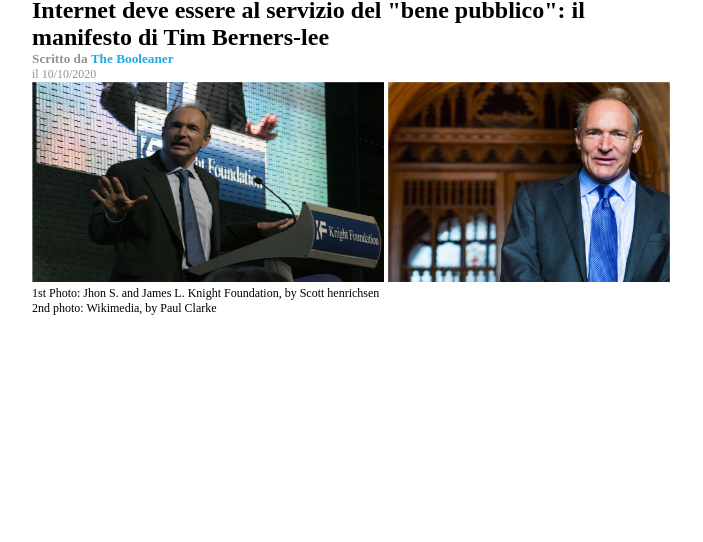
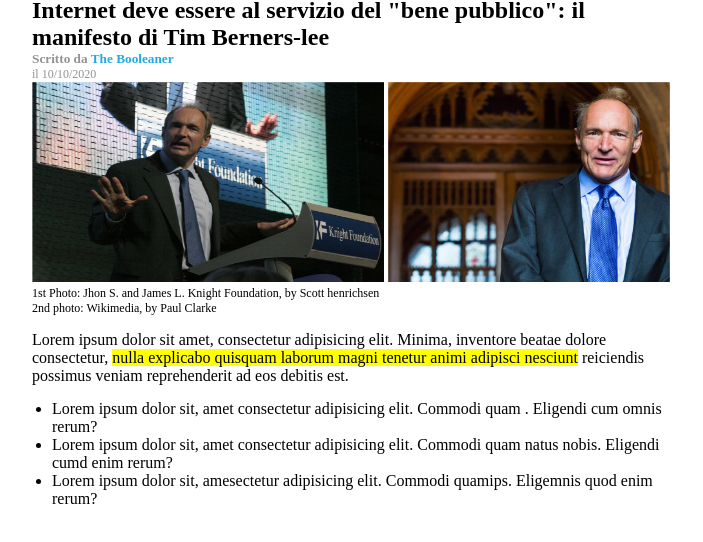
Before and after one commit to DanieleCascio-dev/html-css-booleaner, a plain HTML site: page index.html in a window 1280 px wide. Shown: the part 98-640 px from the top of the page, without its empty margins (288-991 px from the left). Drawn offline with Linux system fonts and the light colour scheme.

Commit message:
add: paragraph section

```diff
--- a/css/style.css
+++ b/css/style.css
@@ -73,5 +73,13 @@ h1 {
   font-size: 12px;
 }
 /* /Photo section */
+/* Paragraph section */
 
+.bg-yellow {
+  background-color: yellow;
+}
+.paragraph-list {
+  padding-left: 20px;
+}
+/* /Paragraph section */
 /* /MAIN */
--- a/index.html
+++ b/index.html
@@ -32,7 +32,7 @@
         </section>
         <!-- /title section -->
         <!-- Photo section -->
-        <section>
+        <section class="mrg-btm">
           <div class="img-container">
             <img class="tim-img-1" src="img/tim-1.jpg" alt="" />
             <img class="tim-img-2" src="img/tim-2.jpg" alt="" />
@@ -44,6 +44,33 @@
           <p class="text-small">2nd photo: Wikimedia, by Paul Clarke</p>
         </section>
         <!-- /Photo section -->
+        <!-- Paragraph section -->
+        <section>
+          <p class="mrg-btm">
+            Lorem ipsum dolor sit amet, consectetur adipisicing elit. Minima,
+            inventore beatae dolore consectetur,
+            <span class="bg-yellow"
+              >nulla explicabo quisquam laborum magni tenetur animi adipisci
+              nesciunt</span
+            >
+            reiciendis possimus veniam reprehenderit ad eos debitis est.
+          </p>
+          <ul class="paragraph-list">
+            <li>
+              Lorem ipsum dolor sit, amet consectetur adipisicing elit. Commodi
+              quam . Eligendi cum omnis rerum?
+            </li>
+            <li>
+              Lorem ipsum dolor sit, amet consectetur adipisicing elit. Commodi
+              quam natus nobis. Eligendi cumd enim rerum?
+            </li>
+            <li>
+              Lorem ipsum dolor sit, amesectetur adipisicing elit. Commodi
+              quamips. Eligemnis quod enim rerum?
+            </li>
+          </ul>
+        </section>
+        <!-- /Paragraph section -->
       </main>
       <!-- /Main -->
       <!-- Footer -->
```
